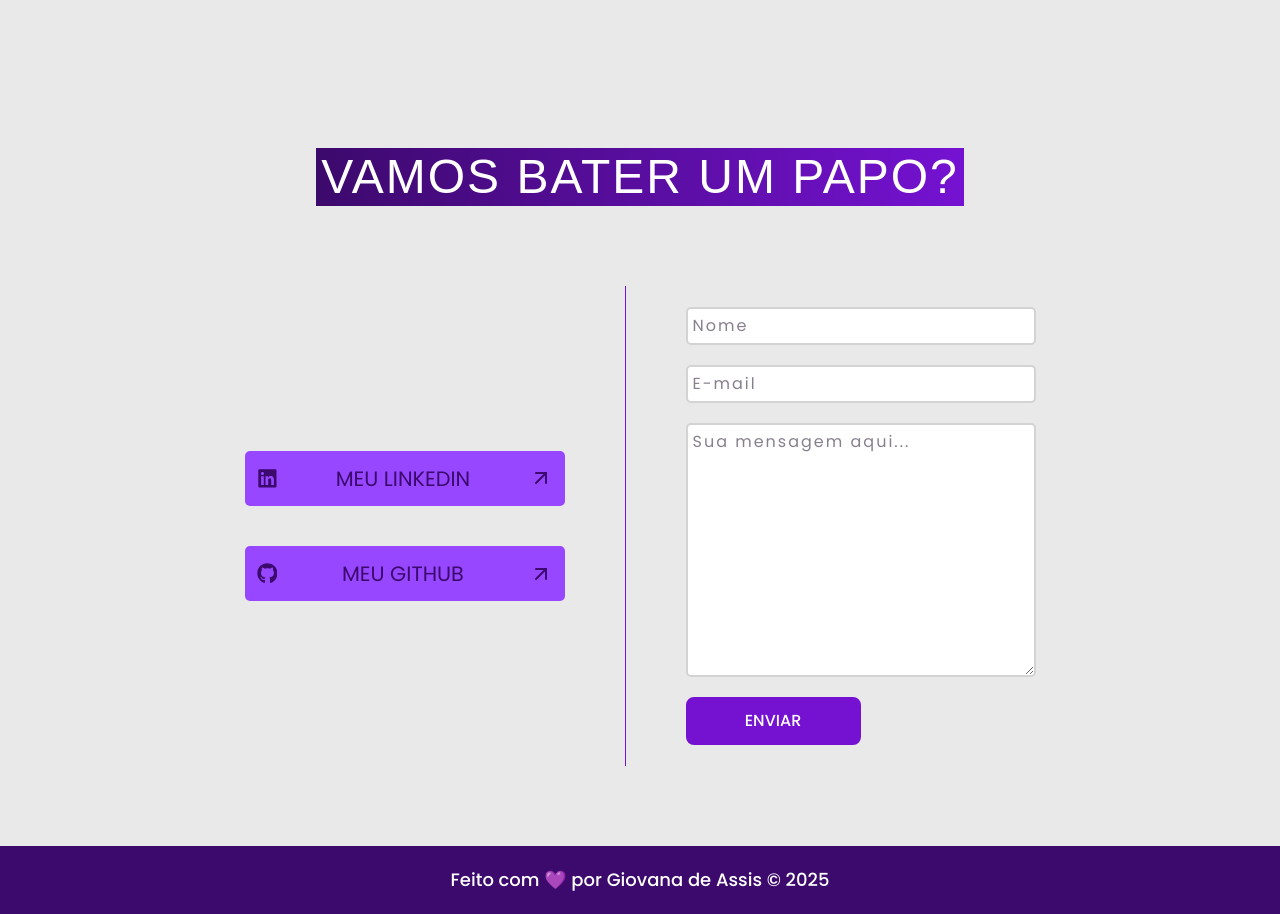
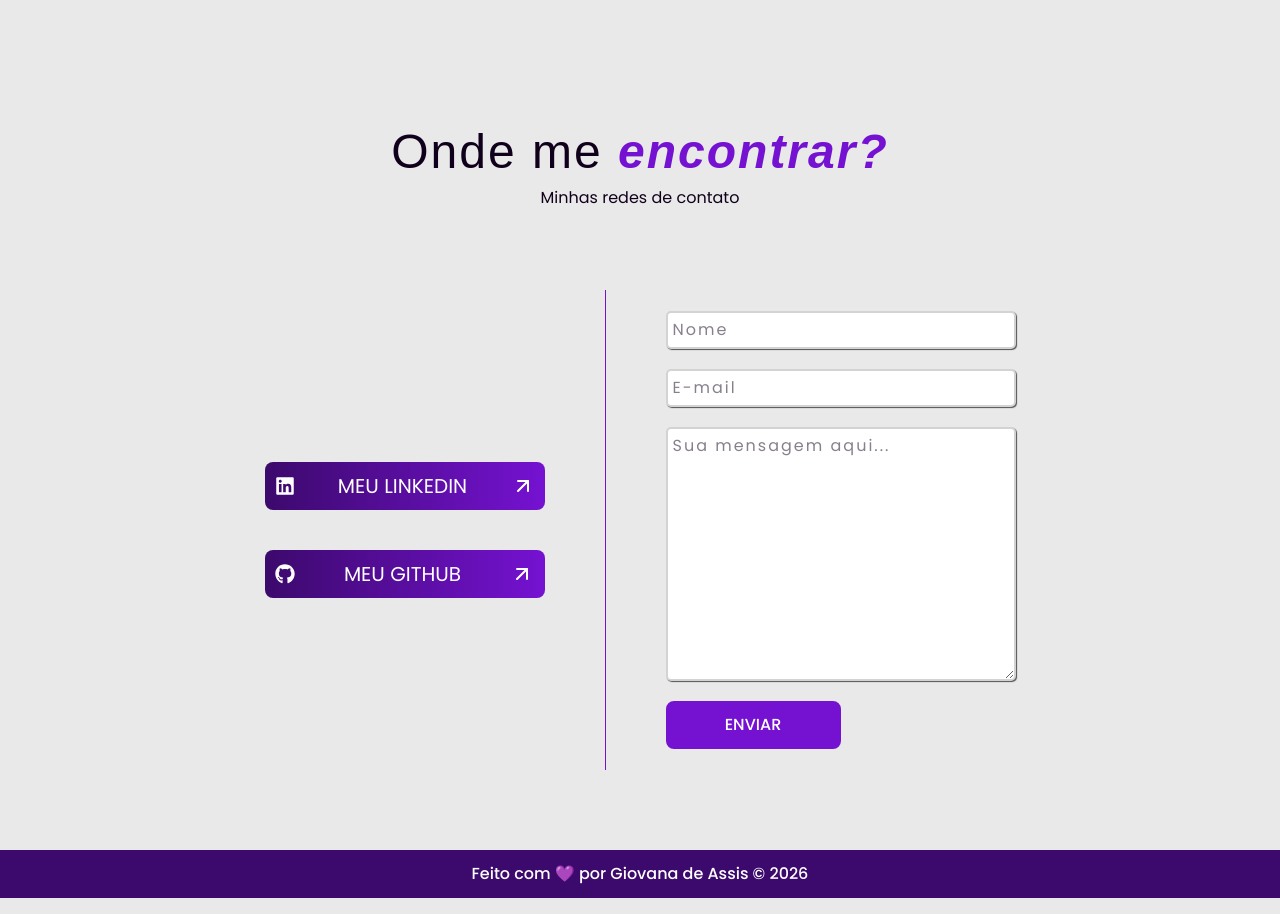
Before and after one commit to giovanaassis/my_portfolio, a React (Vite) app: page / in a window 1280 px wide. Shown: the part 4480-5394 px from the top of the page. Built offline with nearby package versions, Linux system fonts and the light colour scheme; a web font is replaced by a local one.

Commit message:
refactor: update contact and footer section

```diff
--- a/src/components/ContactSection.tsx
+++ b/src/components/ContactSection.tsx
@@ -1,18 +1,13 @@
 import { ArrowUpRight } from "lucide-react";
 import { motion } from "motion/react";
-import { useTranslation } from "react-i18next";
 import { FaLinkedin, FaGithub } from "react-icons/fa";
+import HighlightText from "./HighlightText";
 
 function ContactSection() {
-  const { t } = useTranslation("contact");
-  const navItems = t("navItems", {
-    returnObjects: true,
-    ns: "home",
-  }) as string[];
-
   return (
-    <section id={navItems[4]} className="scroll-mt-30">
-      <h1 className="highlightTitle mx-auto">{t("title")}</h1>
+    <section id="contato" className="scroll-mt-30 text-center">
+      <h2 className="subtitle">Onde me <HighlightText>encontrar?</HighlightText></h2>
+      <p>Minhas redes de contato</p>
 
       <div className="flex flex-col items-center justify-center gap-15 mt-20 lg:flex-row">
         {/* MY SOCIALS */}
@@ -21,26 +16,26 @@ function ContactSection() {
           initial={{ x: -50, opacity: 0 }}
           whileInView={{ x: 0, opacity: 1 }}
           transition={{ duration: 0.8 }}
-          viewport={{ amount: 0.5 }}
+          viewport={{ amount: 0.5, once: true }}
         >
-          <button className="tertiaryButton">
+          <button className="gradientButton text-xl w-70">
             <a
-              href="https://www.linkedin.com/in/giovanadeassis/"
+              href="https://www.linkedin.com/in/giovanadeassis"
               className="flex items-center justify-between gap-5"
             >
               <FaLinkedin />
-              <span>{t("linkedin")}</span>
+              <span>meu linkedin</span>
               <ArrowUpRight />
             </a>
           </button>
 
-          <button className="tertiaryButton">
+          <button className="gradientButton text-xl w-70">
             <a
               href="https://github.com/giovanaassis"
               className="flex items-center justify-between gap-5"
             >
               <FaGithub />
-              <span>{t("github")}</span>
+              <span>meu github</span>
               <ArrowUpRight />
             </a>
           </button>
@@ -63,7 +58,7 @@ function ContactSection() {
             type="text"
             name="name"
             id="name"
-            placeholder={t("form-name")}
+            placeholder="Nome"
             className="inputs"
             required
           />
@@ -79,7 +74,7 @@ function ContactSection() {
           <textarea
             name="message"
             id="message"
-            placeholder={t("form-message")}
+            placeholder="Sua mensagem aqui..."
             rows={10}
             className="inputs"
             required
@@ -89,7 +84,7 @@ function ContactSection() {
             type="submit"
             className="primaryButton w-full lg:w-[50%] lg:self-start"
           >
-            {t("submit-button")}
+            Enviar
           </button>
           <input
             type="hidden"
--- a/src/components/Footer.tsx
+++ b/src/components/Footer.tsx
@@ -1,11 +1,7 @@
-import { useTranslation } from "react-i18next";
-
 function Footer() {
-  const { t } = useTranslation("footer");
-
   return (
-    <footer className="bg-secondary-purple text-white text-center text-lg p-5 font-medium select-none">
-      <span>{t("footer-text")}</span>
+    <footer className="bg-secondary-purple text-white text-center text-md p-3 font-medium select-none">
+      <span>Feito com 💜 por Giovana de Assis © 2026</span>
     </footer>
   );
 }
--- a/src/index.css
+++ b/src/index.css
@@ -244,31 +244,6 @@
     @apply relative hover:text-secondary-purple dark:hover:text-lilac after:content-[''] after:absolute after:left-0 after:bottom-0 after:h-[2px] after:w-0 after:bg-secondary-purple after:transition-all after:duration-300 hover:after:w-full;
   }
 
-  .techStacks {
-    @apply text-primary-purple dark:text-word;
-    display: flex;
-    flex-direction: column;
-    align-items: center;
-    justify-content: center;
-    text-transform: uppercase;
-    gap: 20px;
-    font-weight: 500;
-  }
-
-  .tertiaryButton {
-    background-color: var(--color-light-purple);
-    color: var(--color-secondary-purple);
-    font-size: 1.3rem;
-    border-radius: 5px;
-    width: 20rem;
-    border: 2px solid transparent;
-    transition: all 0.2s ease;
-  }
-
-  .tertiaryButton:hover {
-    border: 2px solid var(--color-secondary-purple);
-  }
-
   .inputs {
     color: var(--color-dark-purple);
     border: 2px solid lightgray;
@@ -278,6 +253,7 @@
     padding: 5px;
     width: 100%;
     letter-spacing: 2px;
+    box-shadow: 1px 1px 1px rgba(0, 0, 0, 0.651);
   }
 
   .inputs:focus-within {
```
